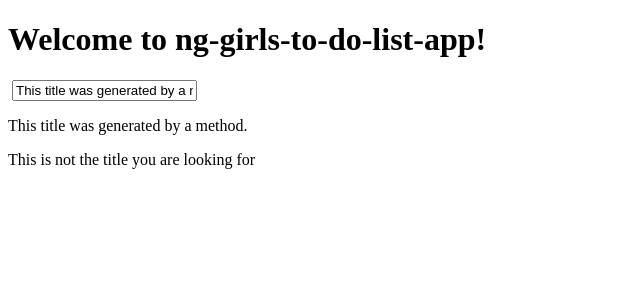
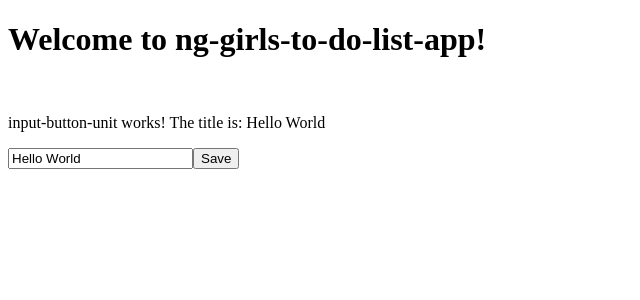
Before and after one commit to karomamczi/ng-girls-to-do-list-app, an Angular app: page / in a window 1280 px wide. Shown: the top 300 px of the page, without its empty margins (0-640 px from the left). Built offline with nearby package versions, Linux system fonts and the light colour scheme.

Commit message:
feat: Event binding

```diff
--- a/src/app/input-button-unit/input-button-unit.component.ts
+++ b/src/app/input-button-unit/input-button-unit.component.ts
@@ -3,9 +3,13 @@
 @Component({
   selector: 'app-input-button-unit',
   template: `
-    <input [value]="generateTitle()">
-    <p>{{ generateTitle() }}</p>
-    <p>{{title}}</p>
+    <p>
+      input-button-unit works!
+      The title is: {{ title }}
+    </p>
+
+    <input [value]="title">
+    <button (click)="changeTitle('Button Clicked!')">Save</button>
   `,
   styleUrls: ['./input-button-unit.component.css']
 })
@@ -14,13 +18,9 @@
 
   constructor() {}
 
-  ngOnInit(): void {
-    setTimeout(() => {
-      this.title = 'This is not the title you are looking for';
-    }, 3000);
-  }
+  ngOnInit(): void {}
 
-  generateTitle(): string {
-    return 'This title was generated by a method.';
+  changeTitle(newTitle: string): void {
+    this.title = newTitle;
   }
 }
```
